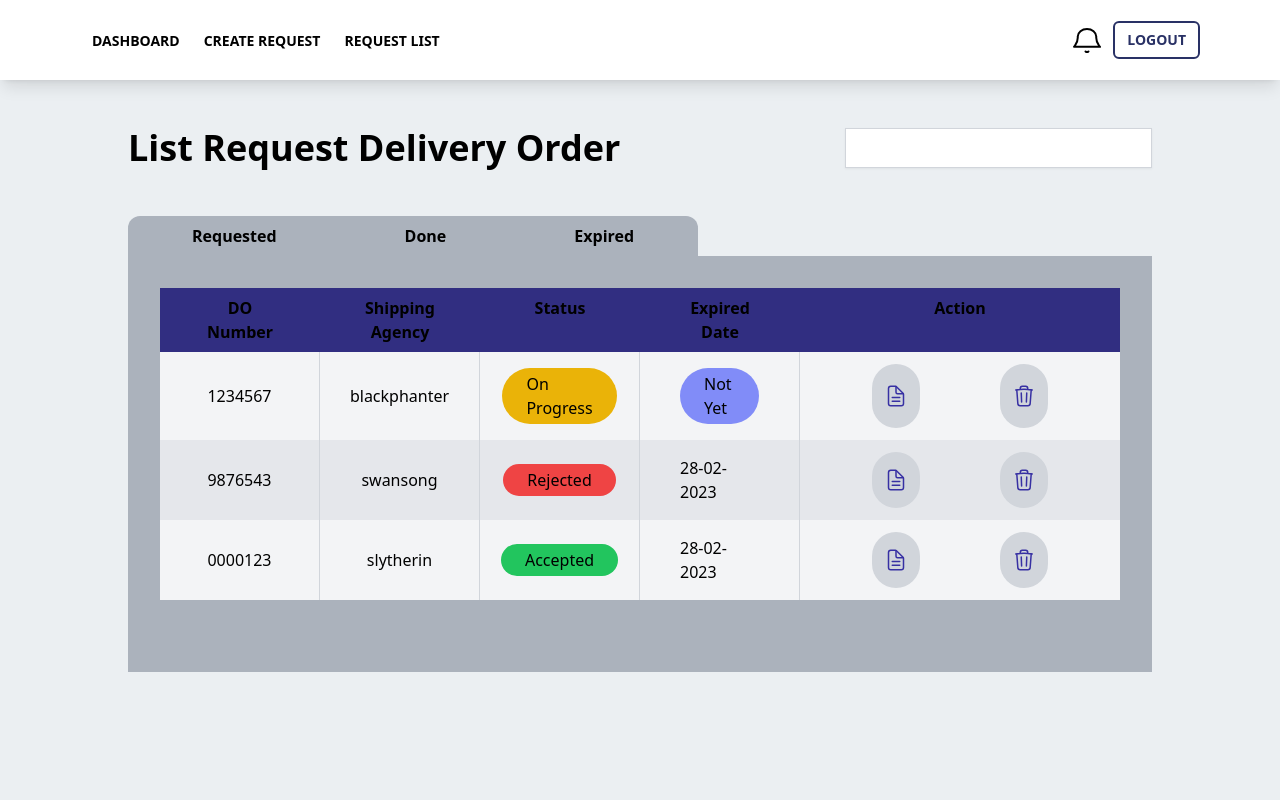
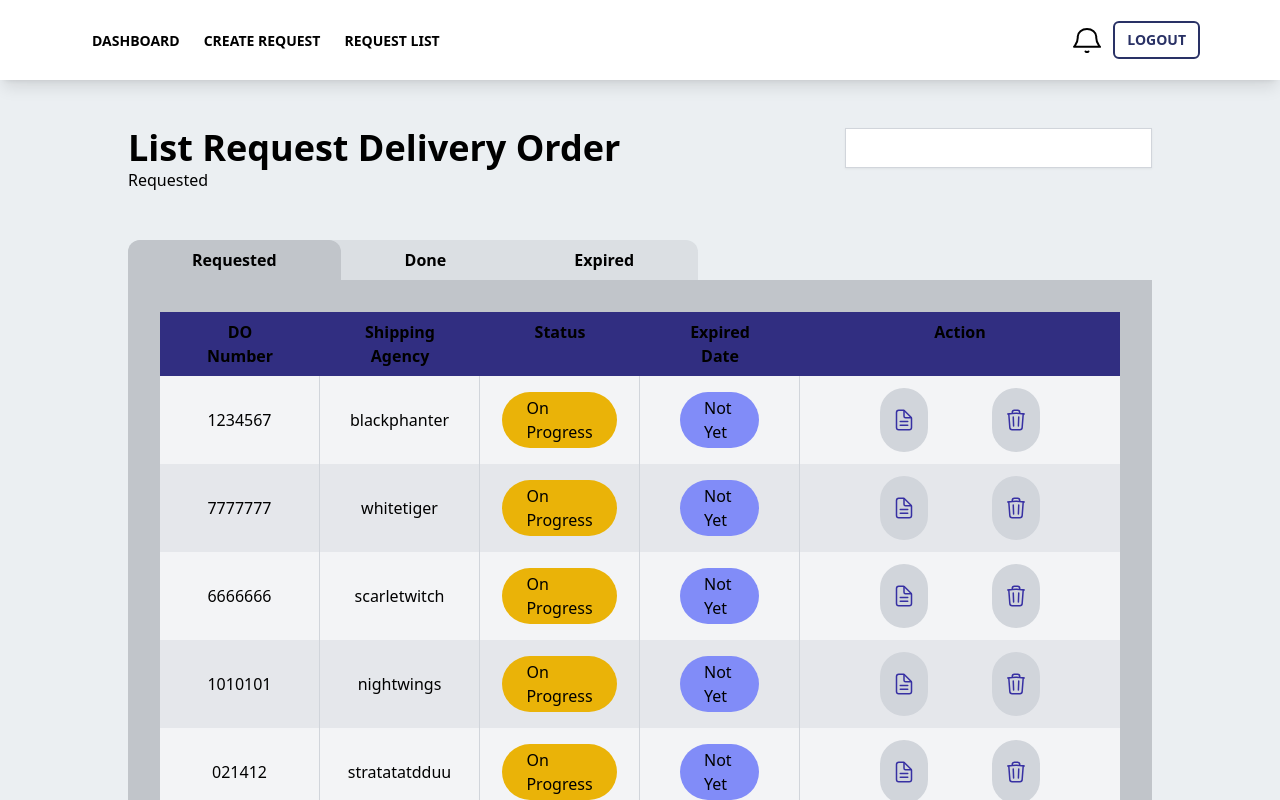
Before and after one commit to blockchain-dteti/blockchaindemo-frontend, a Next.js app in the folder project/: page /cargo-owner/list in a window 1280 px wide. Built offline with nearby package versions, Linux system fonts and the light colour scheme.

Commit message:
feat(list-request): add filtering by status do request

```diff
--- a/project/components/TableBody.js
+++ b/project/components/TableBody.js
@@ -1,6 +1,7 @@
 import React from "react";
 import { IoDocumentTextOutline } from "react-icons/io5";
 import { HiOutlineTrash } from "react-icons/hi2";
+import { MdOutlineMoreTime } from "react-icons/md";
 
 export default function TableBody(props) {
   return (
@@ -18,12 +19,14 @@ export default function TableBody(props) {
       <div className="px-10 py-4  inline-flex justify-center items-center border-r border-gray-300">
         <p
           className={`${
-            props.status === "On Progress" ? "bg-yellow-500" : ""
+            props.status_text === "On Progress" ? "bg-yellow-500" : ""
           } ${
-            props.status === "Accepted" ? "bg-green-500" : "bg-red-500"
+            props.status_text === "Approved"
+              ? "bg-green-500/80"
+              : "bg-red-500/80"
           } px-6 py-1 rounded-full`}
         >
-          {props.status}
+          {props.status_text}
         </p>
       </div>
       <div className="px-10 py-4 inline-flex justify-center items-center border-r border-gray-300">
@@ -37,11 +40,18 @@ export default function TableBody(props) {
           {props.expired_date}
         </p>
       </div>
-      <div className="col-span-2 justify-center flex px-5 py-3 space-x-20">
-        <button className="p-4 rounded-full text-indigo-800 bg-gray-300 hover:bg-indigo-800 hover:text-white">
+      <div className="col-span-2 justify-center flex px-5 py-3">
+        <button className="p-4 rounded-full text-indigo-800 bg-gray-300 hover:bg-indigo-800 hover:text-white mx-8">
           <IoDocumentTextOutline className="scale-150" />
         </button>
-        <button className="p-4 rounded-full text-indigo-800 bg-gray-300 hover:bg-indigo-800 hover:text-white">
+        <button
+          className={`${
+            props.status === "Expired" ? "" : "hidden"
+          } p-4 rounded-full text-indigo-800 bg-gray-300 hover:bg-indigo-800 hover:text-white mx-8`}
+        >
+          <MdOutlineMoreTime className="scale-150" />
+        </button>
+        <button className="p-4 rounded-full text-indigo-800 bg-gray-300 hover:bg-indigo-800 hover:text-white mx-8">
           <HiOutlineTrash className="scale-150" />
         </button>
       </div>
--- a/project/pages/cargo-owner/list.js
+++ b/project/pages/cargo-owner/list.js
@@ -1,8 +1,16 @@
-import React from "react";
+import { React, useState, useEffect } from "react";
 import Navbar from "@/components/Navbar";
 import TableBody from "@/components/TableBody";
 
 export default function list() {
+  const [filter, setFilter] = useState([]);
+
+  useEffect(() => {
+    setFilter("Requested");
+  }, []);
+
+  const handleClick = (status) => setFilter(status);
+
   return (
     <div className="flex flex-col bg-bgcolor w-screen h-screen">
       <Navbar />
@@ -11,18 +19,34 @@ export default function list() {
           <p className="text-4xl font-bold">List Request Delivery Order</p>
           <input className="bg-white w-[24vw] border border-gray-300 drop-shadow-sm px-5 py-1"></input>
         </div>
-        <div className="w-max flex text-black bg-gray-400/80 rounded-t-xl font-semibold mt-12 ">
-          <button className="px-16 py-2 rounded-t-xl hover:bg-blue-300">
+        <p className="text-black">{filter}</p>
+        <div className="w-max flex text-black bg-gray-300/60 rounded-t-xl font-semibold mt-12 ">
+          <button
+            className={` ${
+              filter === "Requested" ? "bg-abu" : "hover:bg-gray-300"
+            } px-16 py-2 rounded-t-xl`}
+            onClick={() => handleClick("Requested")}
+          >
             Requested
           </button>
-          <button className="px-16 py-2 rounded-t-xl hover:bg-blue-300">
+          <button
+            className={` ${
+              filter === "Done" ? "bg-abu" : "hover:bg-gray-300"
+            } px-16 py-2 rounded-t-xl`}
+            onClick={() => handleClick("Done")}
+          >
             Done
           </button>
-          <button className="px-16 py-2 rounded-t-xl hover:bg-blue-300">
+          <button
+            className={` ${
+              filter === "Expired" ? "bg-abu" : "hover:bg-gray-300"
+            } px-16 py-2 rounded-t-xl`}
+            onClick={() => handleClick("Expired")}
+          >
             Expired
           </button>
         </div>
-        <div className="h-full bg-gray-400/80 flex flex-col w-full p-8">
+        <div className="h-full bg-abu flex flex-col w-full p-8">
           <div className="font-semibold grid grid-cols-6">
             <p className="px-10 py-2 bg-indigo-900 text-center items-center">
               DO Number
@@ -41,10 +65,13 @@ export default function list() {
             </p>
           </div>
           <div>
-            {data.map((item, index) => (
+            {data
+              .filter((data) => data.status.includes(filter))
+              .map((item, index) => (
                 <TableBody
                   do_number={item.do_number}
                   shipping_agency={item.shipping_agency}
+                  status_text={item.status_text}
                   status={item.status}
                   expired_date={item.expired_date}
                   index={index + 1}
@@ -61,20 +88,78 @@ const data = [
   {
     do_number: "1234567",
     shipping_agency: "blackphanter",
-    status: "On Progress",
+    status: "Requested",
+    status_text: "On Progress",
     expired_date: "Not Yet",
   },
-
+  {
+    do_number: "7777777",
+    shipping_agency: "whitetiger",
+    status: "Requested",
+    status_text: "On Progress",
+    expired_date: "Not Yet",
+  },
+  {
+    do_number: "6666666",
+    shipping_agency: "scarletwitch",
+    status: "Requested",
+    status_text: "On Progress",
+    expired_date: "Not Yet",
+  },
+  {
+    do_number: "1010101",
+    shipping_agency: "nightwings",
+    status: "Requested",
+    status_text: "On Progress",
+    expired_date: "Not Yet",
+  },
+  {
+    do_number: "021412",
+    shipping_agency: "stratatatdduu",
+    status: "Requested",
+    status_text: "On Progress",
+    expired_date: "Not Yet",
+  },
+  {
+    do_number: "5123124",
+    shipping_agency: "kAmUnAnYa",
+    status: "Requested",
+    status_text: "On Progress",
+    expired_date: "Not Yet",
+  },
   {
     do_number: "9876543",
     shipping_agency: "swansong",
-    status: "Rejected",
+    status: "Done",
+    status_text: "Approved",
     expired_date: "28-02-2023",
   },
   {
     do_number: "0000123",
     shipping_agency: "slytherin",
-    status: "Accepted",
+    status: "Done",
+    status_text: "Rejected",
     expired_date: "28-02-2023",
   },
+  {
+    do_number: "999923",
+    shipping_agency: "gryffindor",
+    status: "Expired",
+    status_text: "Rejected",
+    expired_date: "28-02-2023",
+  },
+  {
+    do_number: "1231234",
+    shipping_agency: "skeledirge",
+    status: "Expired",
+    status_text: "Approved",
+    expired_date: "02-04-2023",
+  },
+  {
+    do_number: "4213112",
+    shipping_agency: "something",
+    status: "Done",
+    status_text: "Approved",
+    expired_date: "32-03-2023",
+  },
 ];
--- a/project/tailwind.config.js
+++ b/project/tailwind.config.js
@@ -9,6 +9,7 @@ module.exports = {
     extend: {
       colors: {
         bgcolor: "#EBEFF2",
+        abu: "#c1c5ca",
       },
     },
   },
```
Lines whose indentation alone changed are shown as unchanged.
